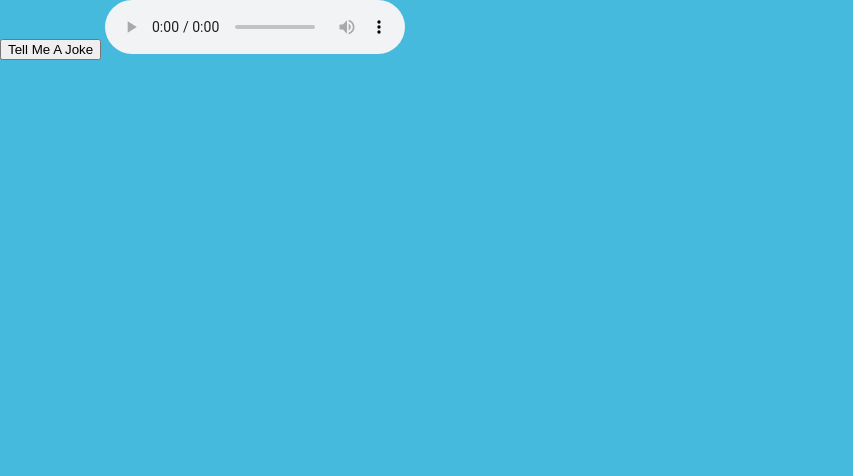
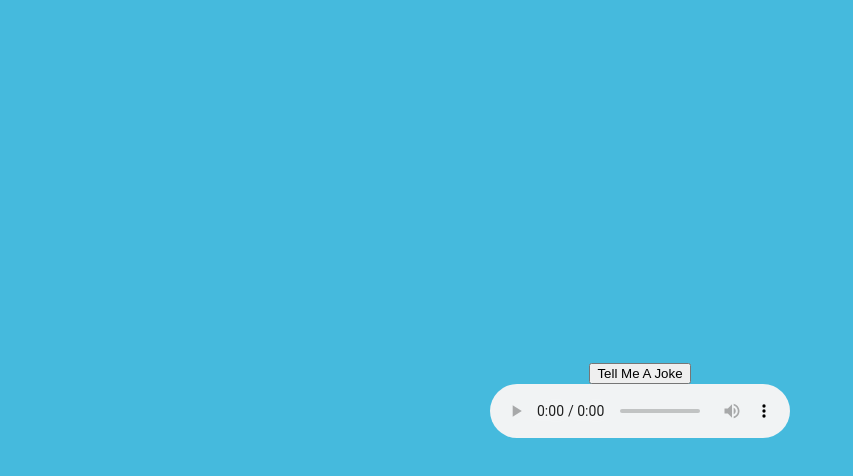
Before and after one commit to shaneiadt/joke-teller, a website with bundled scripts: page public/index.html in a window 1280 px wide. Shown: the whole page, without its empty margins (0-853 px from the left). Built offline with nearby package versions, Linux system fonts and the light colour scheme.

Commit message:
container styles

```diff
--- a/public/index.css
+++ b/public/index.css
@@ -6,3 +6,12 @@ body {
   margin: 0;
   background: #45badd;
 }
+
+.container {
+  height: 100vh;
+  width: 100vw;
+  display: flex;
+  flex-direction: column;
+  justify-content: center;
+  align-items: center;
+}
```
